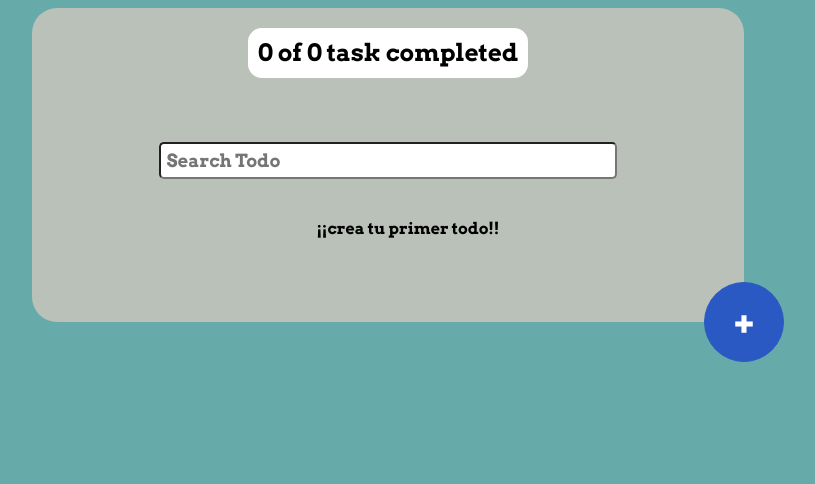
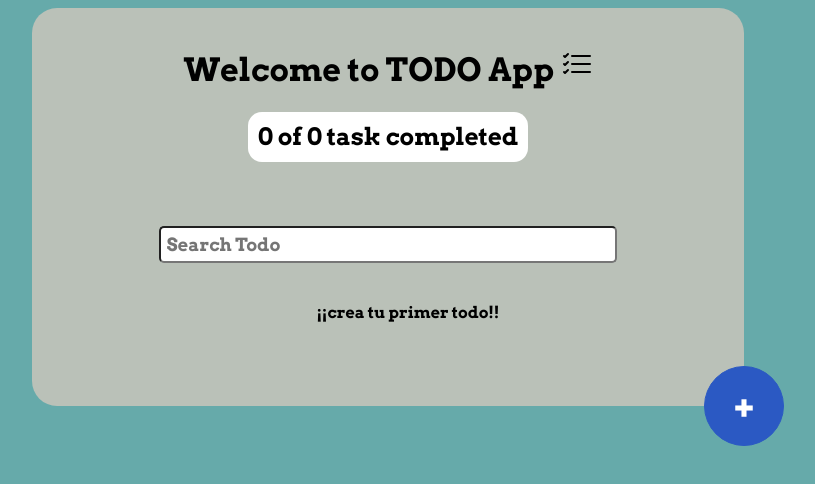
Before and after one commit to GeorgeGuerrero904/ReactLearn, a React (Create React App) app: page / in a window 1280 px wide. Shown: the top 484 px of the page, without its empty margins (252-1067 px from the left). Built offline with nearby package versions, Linux system fonts and the light colour scheme.

Commit message:
adding icons via extension

```diff
--- a/package.json
+++ b/package.json
@@ -8,6 +8,7 @@
     "@testing-library/user-event": "^13.5.0",
     "react": "^18.2.0",
     "react-dom": "^18.2.0",
+    "react-icons": "^4.8.0",
     "react-scripts": "5.0.1",
     "web-vitals": "^2.1.4"
   },
--- a/src/Components/AppUI.js
+++ b/src/Components/AppUI.js
@@ -8,12 +8,14 @@ import { TodoItem } from './TodoItem';
 import { TodoContext } from "../TodoContext";
 import { createPortal } from "react-dom";
 import { Modal } from "../Modal";
+import { PageTitle } from "./PageTitle";
 
 function AppUI() {
     const { error, loading, searchedTodos, completedTodos, deleteTodo, changeTodoStatus, openModal, setOpenModal } = React.useContext(TodoContext);
 
     return (
         <React.Fragment>
+            <PageTitle></PageTitle>
             <TodoCounter />
             <TodoSearch />
             <TodoList>
--- /dev/null
+++ b/src/Components/PageTitle.js
@@ -0,0 +1,14 @@
+import React from "react";
+import "../css/mainTitle.css";
+import { BsListCheck } from "react-icons/bs";
+
+function PageTitle() {
+    return (
+        <h1>
+            Welcome to TODO App <BsListCheck />
+        </h1>
+    );
+}
+
+
+export { PageTitle }
```
Also changed, not shown: src/css/mainTitle.css (added), 2 other files (tests, documents, lock files or other folders).
